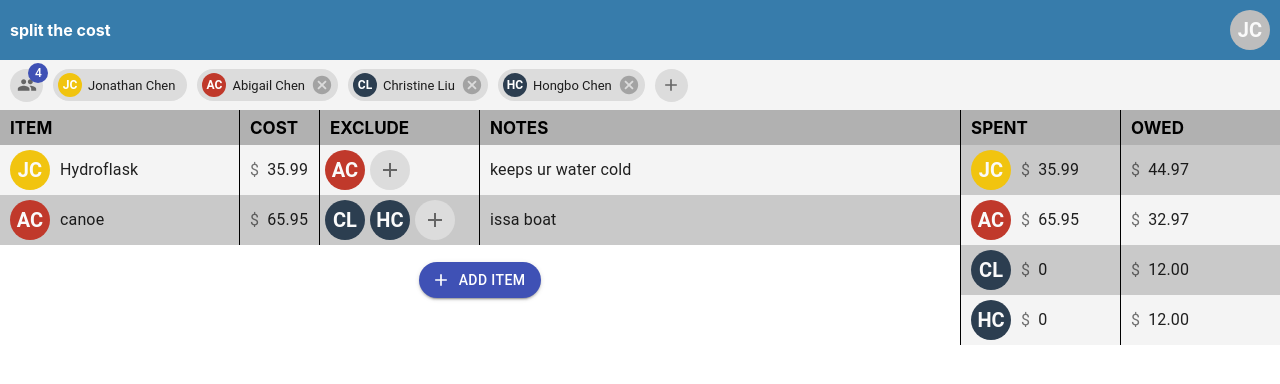
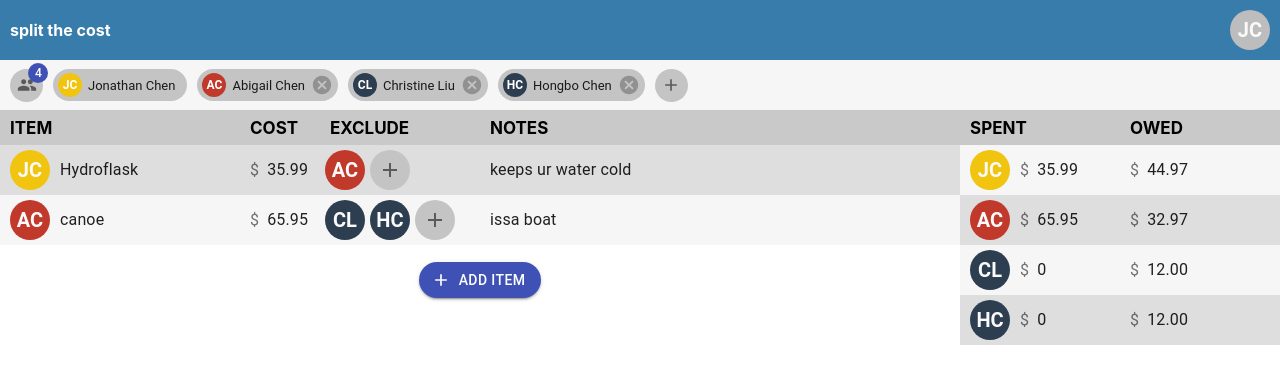
Before and after one commit to jonathanchen7/splitthecost, a React (Create React App) app: page / in a window 1280 px wide. Shown: the top 384 px of the page. Built offline with nearby package versions, Linux system fonts and the light colour scheme.

Commit message:
small ui changes

```diff
--- a/src/main.css
+++ b/src/main.css
@@ -1,5 +1,5 @@
 .avatar {
-  background-color: #dcdcdc;
+  background-color: #c4c4c4;
   height: 40px !important;
   width: 40px !important;
   color: white;
@@ -15,7 +15,7 @@
 }
 
 .smallIconButton {
-  background-color: #dcdcdc !important;
+  background-color: #c4c4c4 !important;
   height: 33px;
   width: 33px;
   -webkit-transition: 0.5s;
@@ -28,7 +28,7 @@
 }
 
 .largeIconButton {
-  background-color: #dcdcdc !important;
+  background-color: #c4c4c4 !important;
   height: 40px;
   width: 40px;
   -webkit-transition: 0.5s;
@@ -63,11 +63,11 @@ input::-webkit-inner-spin-button {
 }
 
 .oddIdx {
-  background-color: #c9c9c9;
+  background-color: #f6f6f6;
 }
 
 .evenIdx {
-  background-color: #f4f4f4;
+  background-color: #dedede;
 }
 
 .header {
@@ -102,7 +102,7 @@ input::-webkit-inner-spin-button {
   -webkit-box-align: center;
       -ms-flex-align: center;
           align-items: center;
-  background-color: #f4f4f4;
+  background-color: #f6f6f6;
 }
 
 .usersBarItem {
@@ -115,7 +115,7 @@ input::-webkit-inner-spin-button {
 }
 
 .usersBarChip {
-  background-color: #dcdcdc !important;
+  background-color: #c4c4c4 !important;
 }
 
 .usersBarAvatar {
@@ -153,8 +153,7 @@ input::-webkit-inner-spin-button {
 }
 
 .entryHeaderItem {
-  background-color: #b1b1b1;
-  border-right: 1px solid black;
+  background-color: #c9c9c9;
   height: 35px;
   display: -webkit-box;
   display: -ms-flexbox;
@@ -165,7 +164,7 @@ input::-webkit-inner-spin-button {
 }
 
 .lastEntryHeaderItem {
-  background-color: #b1b1b1;
+  background-color: #c9c9c9;
   height: 35px;
   display: -webkit-box;
   display: -ms-flexbox;
@@ -176,8 +175,7 @@ input::-webkit-inner-spin-button {
 }
 
 .sidebarHeaderItem {
-  background-color: #b1b1b1;
-  border-left: 1px solid black;
+  background-color: #c9c9c9;
   height: 35px;
   display: -webkit-box;
   display: -ms-flexbox;
@@ -201,7 +199,6 @@ input::-webkit-inner-spin-button {
   -webkit-box-align: center;
       -ms-flex-align: center;
           align-items: center;
-  border-right: 1px solid black;
   -webkit-transition: all 0.5s;
   transition: all 0.5s;
 }
@@ -285,7 +282,6 @@ input::-webkit-inner-spin-button {
   -webkit-box-pack: center;
       -ms-flex-pack: center;
           justify-content: center;
-  border-left: 1px solid black;
   -webkit-transition: all 0.5s;
   transition: all 0.5s;
 }
--- a/src/main.scss
+++ b/src/main.scss
@@ -13,12 +13,12 @@ $gridMargin: 10px;
 $gridMarginSmall: 5px;
 $entryHeight: 50px;
 
-$defaultIconColor: #dcdcdc;
+$defaultIconColor: #c4c4c4;
 $headerColor: #377cab;
-$usersBarColor: #f4f4f4;
-$gridHeaderColor: #b1b1b1;
-$gridDarkColor: #c9c9c9;
-$gridLightColor: #f4f4f4;
+$usersBarColor: #f6f6f6;
+$gridHeaderColor: #c9c9c9;
+$gridDarkColor: #dedede;
+$gridLightColor: #f6f6f6;
 $gridHighlightColor: rgba(41, 128, 185, 0.35);
 
 // ---------------- GENERAL ----------------
@@ -85,11 +85,11 @@ input::-webkit-inner-spin-button {
 }
 
 .oddIdx {
-  background-color: $gridDarkColor;
+  background-color: $gridLightColor;
 }
 
 .evenIdx {
-  background-color: $gridLightColor;
+  background-color: $gridDarkColor;
 }
 
 // ---------------- HEADER ----------------
@@ -164,7 +164,6 @@ input::-webkit-inner-spin-button {
 
 .entryHeaderItem {
   background-color: $gridHeaderColor;
-  border-right: 1px solid black;
   height: $entryHeaderHeight;
   display: flex;
   align-items: center;
@@ -179,7 +178,6 @@ input::-webkit-inner-spin-button {
 
 .sidebarHeaderItem {
   background-color: $gridHeaderColor;
-  border-left: 1px solid black;
   height: $entryHeaderHeight;
   display: flex;
   align-items: center;
@@ -197,7 +195,6 @@ input::-webkit-inner-spin-button {
   height: $entryHeight;
   display: flex;
   align-items: center;
-  border-right: 1px solid black;
   transition: all 0.5s;
 
   &:hover {
@@ -259,6 +256,5 @@ input::-webkit-inner-spin-button {
   display: flex;
   align-items: center;
   justify-content: center;
-  border-left: 1px solid black;
   transition: all 0.5s;
 }
```
Also changed, not shown: 1 other file (tests, documents, lock files or other folders).
